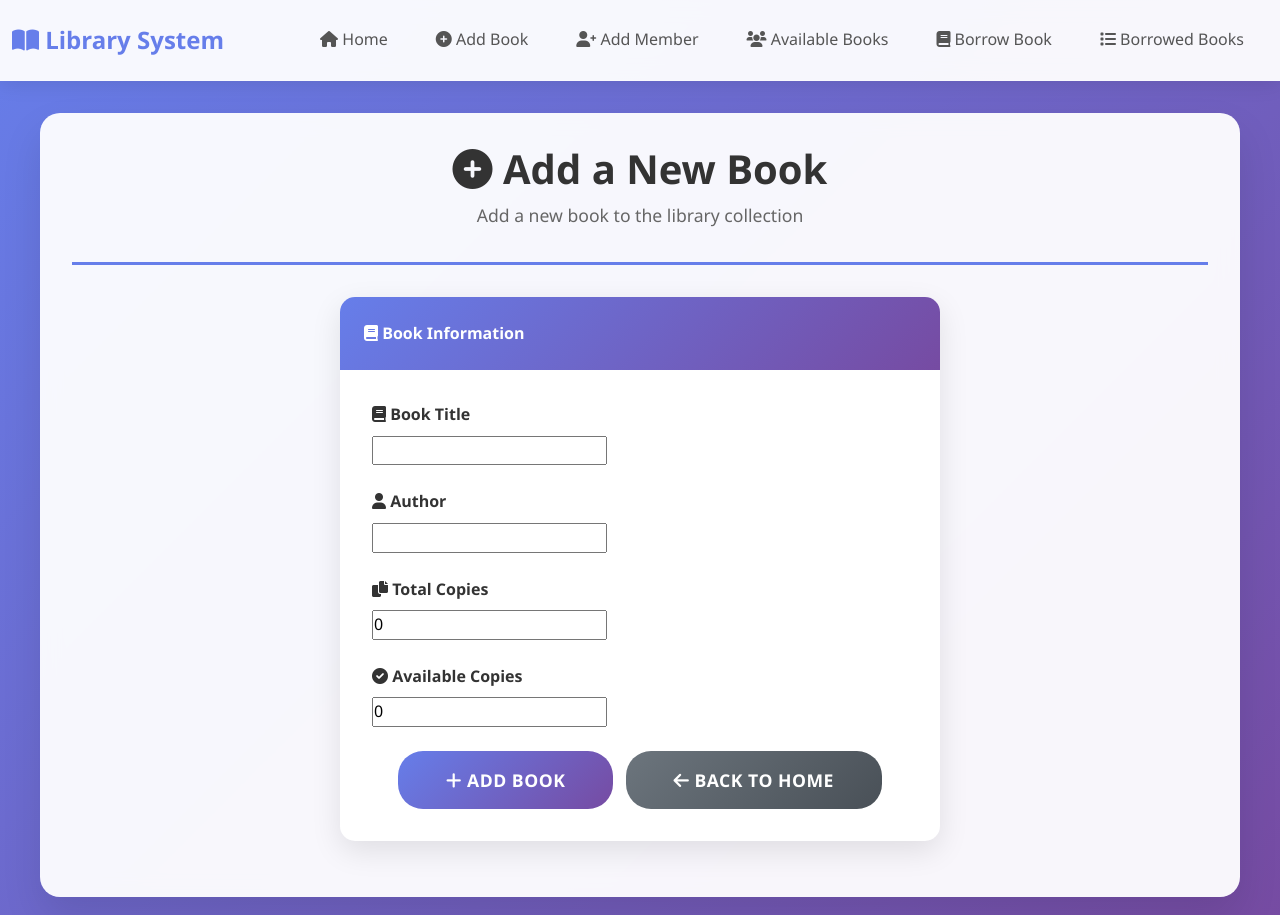
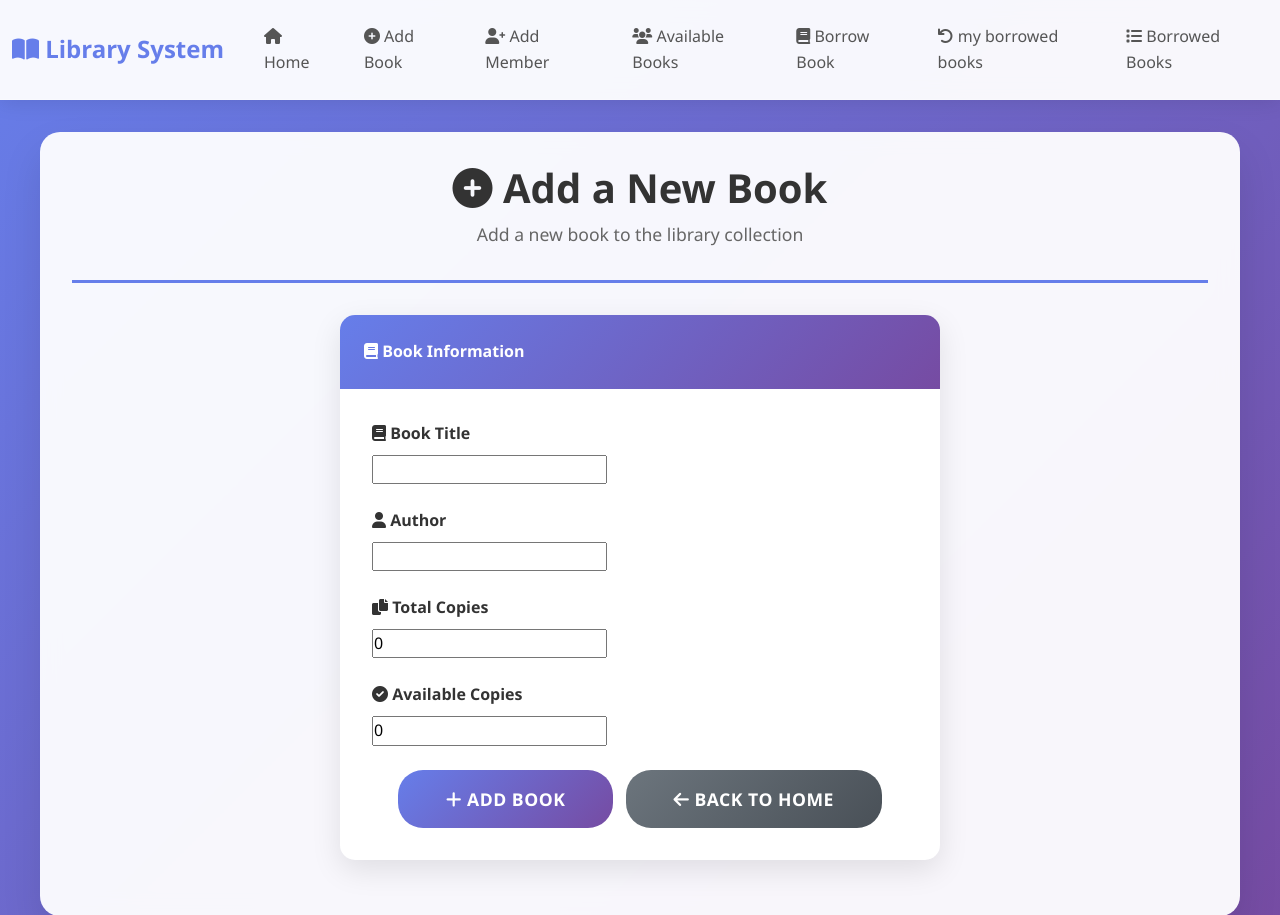
Before and after one commit to 40770178-k/library-book-borrowing-system, a Django app: page /add-book/ in a window 1280 px wide. Shown: the top 915 px of the page. Run offline with Django 5.2, Linux system fonts and the light colour scheme.

Commit message:
Add 'My Borrowed Books' feature for users

```diff
--- a/library_app/templates/base.html
+++ b/library_app/templates/base.html
@@ -49,6 +49,10 @@
                     </a>
                 </li>
                 <li class="nav-item">
+                    <a class="nav-link" href="{% url 'my_borrowed_books' %}">
+                        <i class="fas fa-undo"></i> my borrowed books
+                    </a>
+                <li class="nav-item">
                     <a class="nav-link" href="{% url 'borrowed_books_list' %}">
                         <i class="fas fa-list"></i> Borrowed Books
                     </a>
--- a/library_app/urls.py
+++ b/library_app/urls.py
@@ -17,4 +17,5 @@ urlpatterns = [
     path('admin-dashboard/', views.admin_dashboard, name='admin_dashboard'),
     path('available-books/', views.available_books, name='available_books'),
     path('edit-member/', views.edit_member, name='edit_member'),
+    path('my_borrowed_books/', views.my_borrowed_books, name='my_borrowed_books'),
 ]
--- a/library_app/views.py
+++ b/library_app/views.py
@@ -280,3 +280,16 @@ def available_books(request):
         messages.info(request, "No available books found.")
 
     return render(request, 'available_books.html', {'books': books})
+
+@login_required
+def my_borrowed_books(request):
+    user = request.user
+    borrowed_books = BorrowedBook.objects.filter(user=user, is_returned=False).select_related('book').order_by('-borrowdate')
+
+    # Debug: Print user's borrowed books count
+    print(f"My borrowed books count: {borrowed_books.count()}")
+
+    if not borrowed_books:
+        messages.info(request, "You have no borrowed books.")
+
+    return render(request, 'my_borrowed_books.html', {'borrowed_books': borrowed_books, 'now': timezone.now()})
```
Also changed, not shown: library_app/templates/my_borrowed_books.html (added, +35 -0 lines), db.sqlite3.
